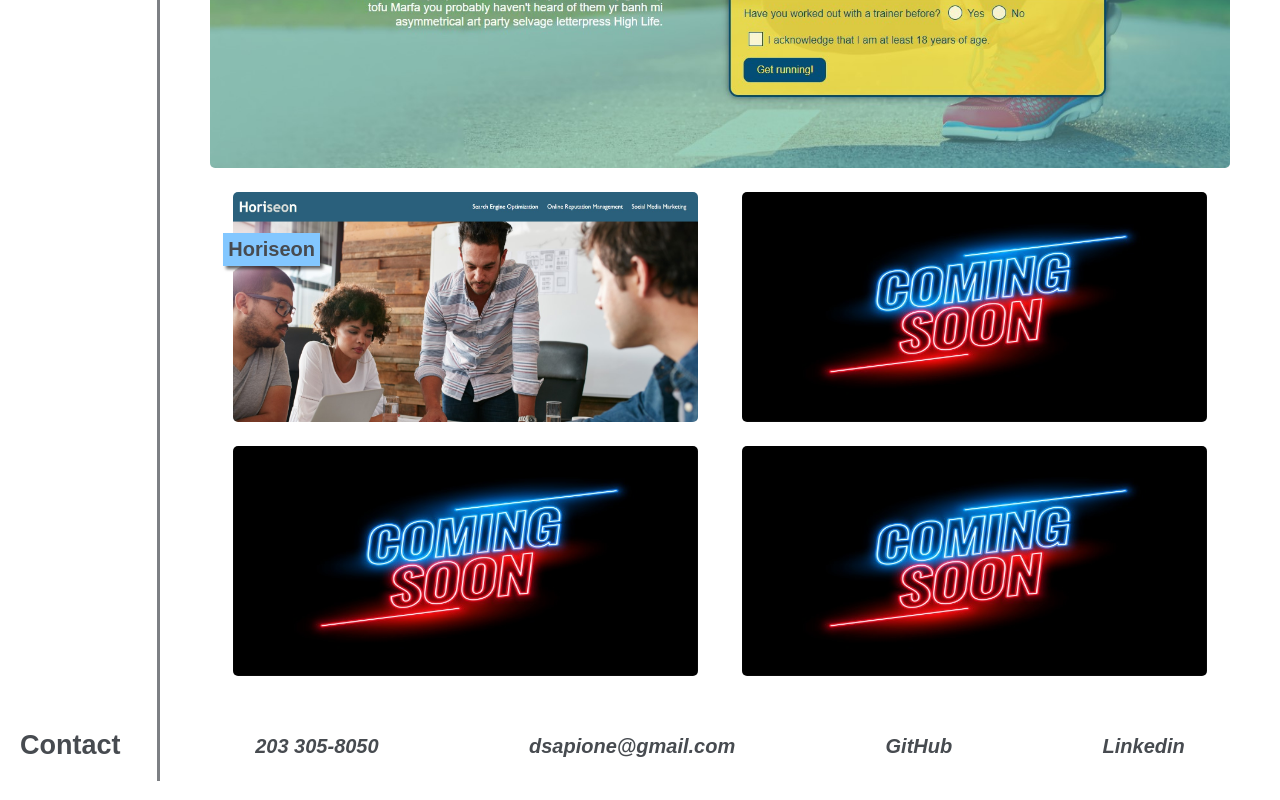
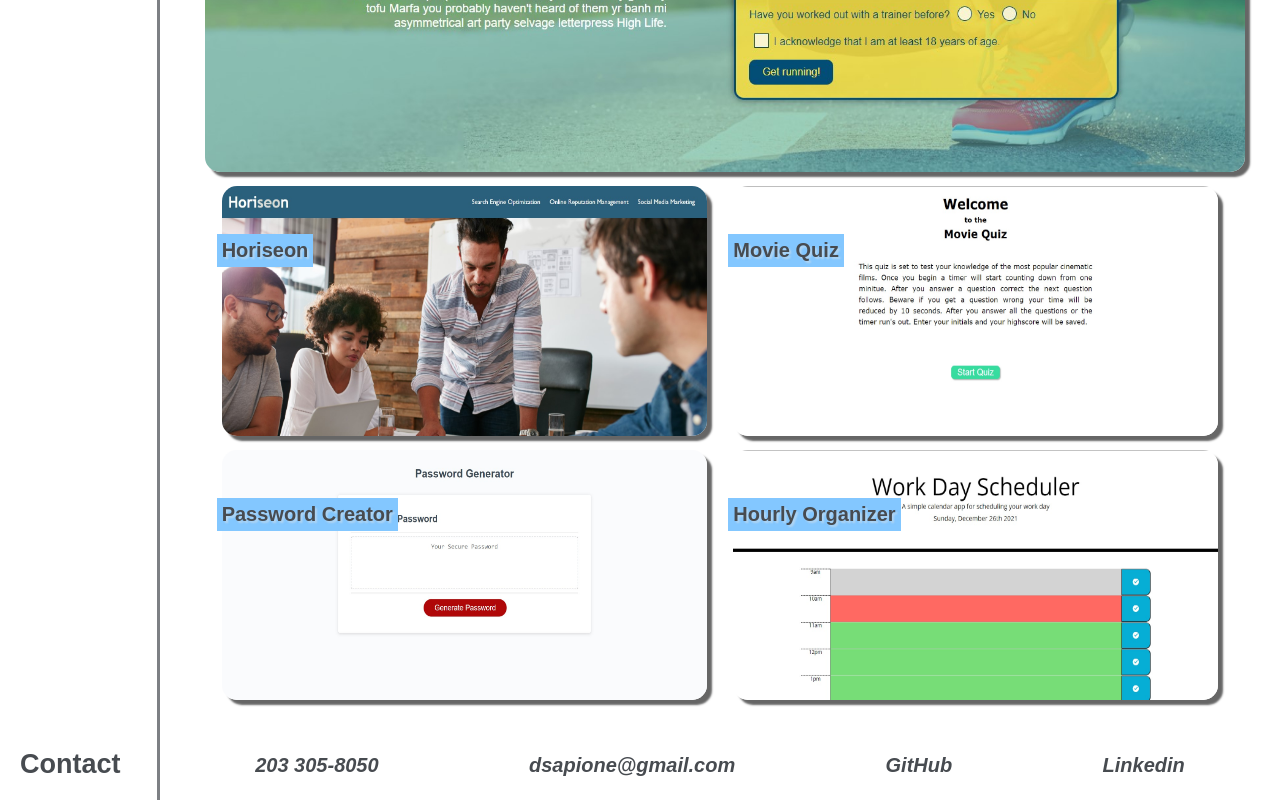
Before and after one commit to dsapione/My-Portfolio, a plain HTML site: page index.html in a window 1280 px wide. Shown: the part 774-1574 px from the top of the page. Drawn offline with Linux system fonts and the light colour scheme.

Commit message:
updated work section

```diff
--- a/assets/css/style.css
+++ b/assets/css/style.css
@@ -130,14 +130,14 @@ aside {
 	padding: 5px;
 	position: absolute;
 	top: 20%;
-	box-shadow: 3px 3px 3px rgb(0, 0, 0, 0.6);
+	text-shadow: 2px 2px 2px rgba(230, 230, 230, 0.5);
 }
 
 .img-box:hover header{
 	padding: 7.5px;
-	text-shadow: 2px 2px 2px rgba(230, 230, 230, 0.5);
+	box-shadow: 3px 3px 3px rgb(0, 0, 0, 0.6);
 	transition: 0.5s;
-	box-shadow: none;
+	text-shadow: none;
 }
 
 #first-project img {
@@ -149,11 +149,12 @@ aside {
 	width: 485px;
 	height: 250px;
 	border-radius: 15px;
-	padding: 10px;
+	margin: 5px;
+	box-shadow: 5px 5px 2px rgb(0 0 0 / 60%);
 }
 
 .img-box:hover img {
-	padding: 5px;
+	box-shadow: none;
 	transition: 0.4s;
 }
 
--- a/index.html
+++ b/index.html
@@ -66,16 +66,22 @@
 			</div>
 
 			<div class="img-box" class="alignment">
-				<img src="./assets/images/coming-soon.jpg" alt="Coming Soon"/>
+				<a href="https://dsapione.github.io/Movie-Quiz/" target="blank"><img src="./assets/images/movie-quiz.jpg" alt="screenshot of Movie Quiz website"/>
+					<header>Movie Quiz</header>
+				</a>
 			</div>
 
 
 			<div class="img-box" class="alignment">
-				<img src="./assets/images/coming-soon.jpg" alt="Coming Soon"/>
+				<a href="https://dsapione.github.io/Password-creator/" target="blank"><img src="./assets/images/password-creator.jpg" alt="screenshot of Password Creator website"/>
+					<header>Password Creator</header>
+				</a>
 			</div>
 
 			<div class="img-box" class="alignment">
-				<img src="./assets/images/coming-soon.jpg" alt="Coming Soon"/>
+				<a href="https://dsapione.github.io/Hourly-organizer/" target="blank"><img src="./assets/images/hourly-organizer.jpg" alt="screenshot of Hourly Organizer website"/>
+					<header>Hourly Organizer</header>
+				</a>
 			</div>
 		</div>
 	</section>
```
Also changed, not shown: assets/images/hourly-organizer.jpg (added), assets/images/movie-quiz.jpg (added), assets/images/password-creator.jpg (added).
